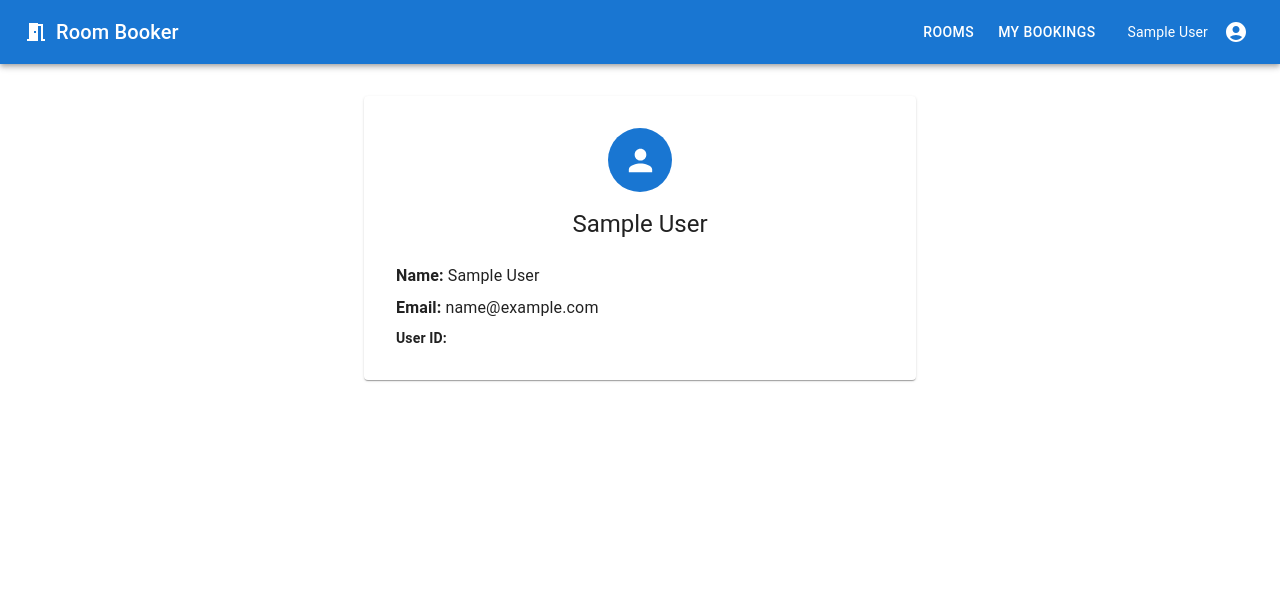
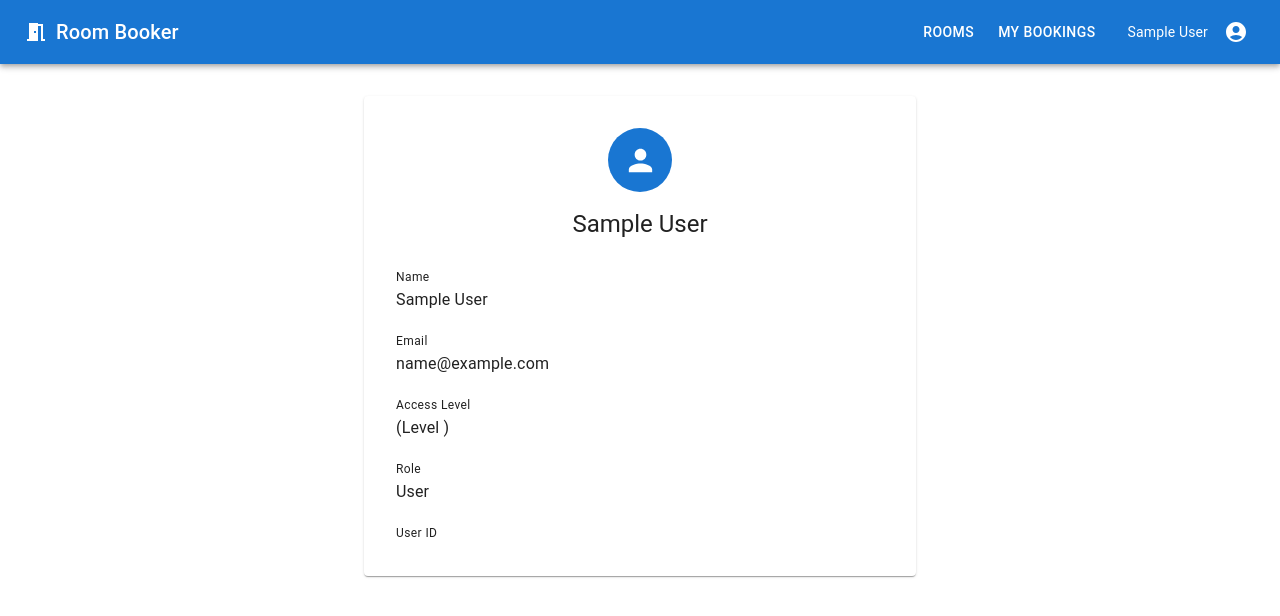
Before and after one commit to tipuBCS/QA-SA-DevOps, a React (Vite) app in the folder ui/: page /profile in a window 1280 px wide. Shown: the top 616 px of the page. Built offline with nearby package versions, Linux system fonts and the light colour scheme; no server answers; sample sign-in values are in the browser's storage.

Commit message:
Employee and Role information in Profile Page

```diff
--- a/ui/src/pages/ProfilePage.tsx
+++ b/ui/src/pages/ProfilePage.tsx
@@ -1,8 +1,11 @@
-import { Container, Paper, Typography, Box, Avatar } from '@mui/material';
-import { Person } from '@mui/icons-material';
+import { Container, Paper, Typography, Box, Avatar, Chip } from '@mui/material';
+import { Person, AdminPanelSettings } from '@mui/icons-material';
+import { getCurrentUser } from '../types';
 
 export default function ProfilePage() {
-  const user = JSON.parse(localStorage.getItem('user') || '{}');
+  const user = getCurrentUser();
+
+  if (!user) return null;
 
   return (
     <Container maxWidth="sm" sx={{ py: 4 }}>
@@ -12,17 +15,37 @@ export default function ProfilePage() {
             <Person fontSize="large" />
           </Avatar>
           <Typography variant="h5">{user.name}</Typography>
+          {user.is_admin && (
+            <Chip
+              icon={<AdminPanelSettings />}
+              label="Administrator"
+              color="primary"
+              size="small"
+              sx={{ mt: 1 }}
+            />
+          )}
         </Box>
-        <Box sx={{ display: 'flex', flexDirection: 'column', gap: 1 }}>
-          <Typography variant="body1">
-            <strong>Name:</strong> {user.name}
-          </Typography>
-          <Typography variant="body1">
-            <strong>Email:</strong> {user.email}
-          </Typography>
-          <Typography variant="body2" color="text.secondary">
-            <strong>User ID:</strong> {user.user_id}
-          </Typography>
+        <Box sx={{ display: 'flex', flexDirection: 'column', gap: 2 }}>
+          <Box>
+            <Typography variant="caption" color="text.secondary">Name</Typography>
+            <Typography variant="body1">{user.name}</Typography>
+          </Box>
+          <Box>
+            <Typography variant="caption" color="text.secondary">Email</Typography>
+            <Typography variant="body1">{user.email}</Typography>
+          </Box>
+          <Box>
+            <Typography variant="caption" color="text.secondary">Access Level</Typography>
+            <Typography variant="body1">{user.access_level_name} (Level {user.access_level})</Typography>
+          </Box>
+          <Box>
+            <Typography variant="caption" color="text.secondary">Role</Typography>
+            <Typography variant="body1">{user.is_admin ? 'Admin' : 'User'}</Typography>
+          </Box>
+          <Box>
+            <Typography variant="caption" color="text.secondary">User ID</Typography>
+            <Typography variant="body2" color="text.secondary">{user.user_id}</Typography>
+          </Box>
         </Box>
       </Paper>
     </Container>
```
